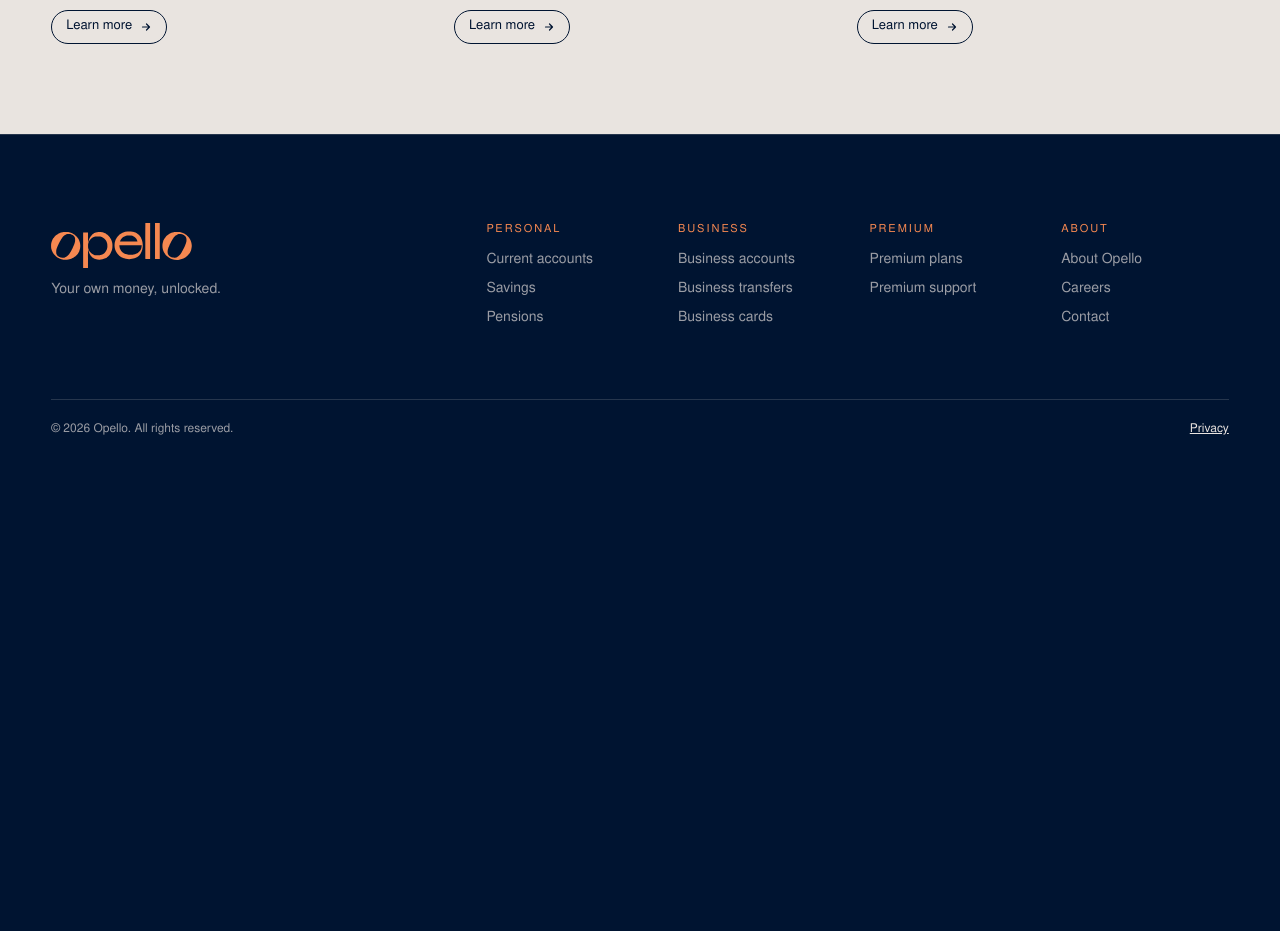
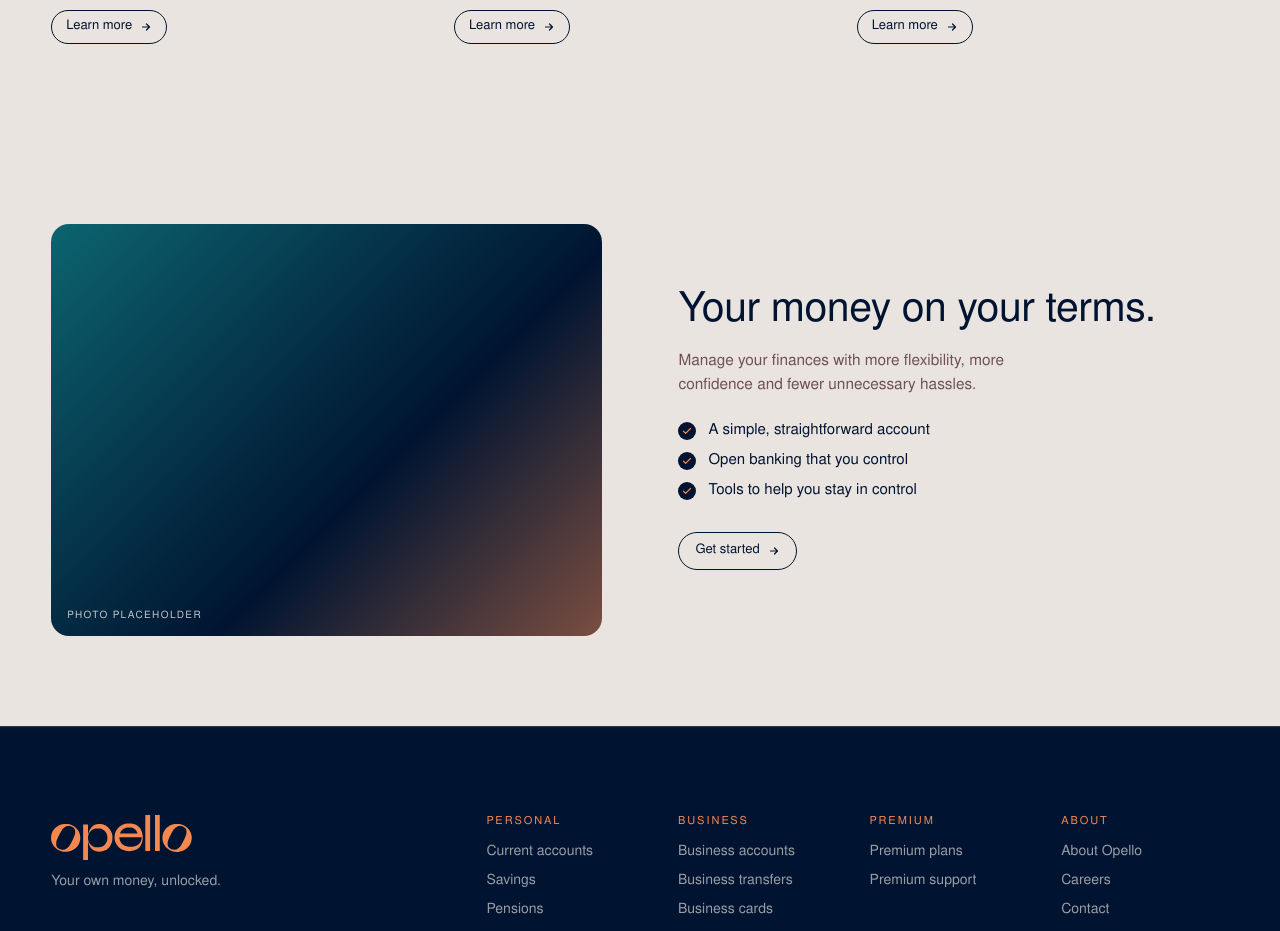
Before and after one commit to opello-uk/website, a SvelteKit app: page /studio in a window 1280 px wide. Shown: the part 1300-2231 px from the top of the page. Before the commit the page ends 1764 px from the top, so only its background shows below. Built offline with nearby package versions, Linux system fonts and the light colour scheme.

Commit message:
Studio: split section "Your money on your terms." (placeholder copy and photo)
🪂 Generated with [Skydive](https://skydive.com)

```diff
--- /dev/null
+++ b/src/lib/studio/StudioSplit.svelte
@@ -0,0 +1,164 @@
+<script lang="ts">
+	// "Your money on your terms." split section. Copy and tick list are placeholders from the deck.
+	// The image is a placeholder tile until licensed photography is supplied.
+	const points = [
+		'A simple, straightforward account',
+		'Open banking that you control',
+		'Tools to help you stay in control'
+	];
+</script>
+
+<section class="split" aria-labelledby="split-title">
+	<div class="media" role="img" aria-label="Placeholder photo">
+		<span class="ph-label">Photo placeholder</span>
+	</div>
+
+	<div class="copy">
+		<!-- Placeholder copy: confirm before launch -->
+		<h2 id="split-title">Your money on your terms.</h2>
+		<p>
+			Manage your finances with more flexibility, more confidence and fewer unnecessary hassles.
+		</p>
+
+		<ul class="ticks">
+			{#each points as point (point)}
+				<li>
+					<svg viewBox="0 0 24 24" width="16" height="16" aria-hidden="true" focusable="false">
+						<path
+							d="M5 12.5l4.2 4.2L19 7"
+							fill="none"
+							stroke="currentColor"
+							stroke-width="2.4"
+							stroke-linecap="round"
+							stroke-linejoin="round"
+						/>
+					</svg>
+					<span>{point}</span>
+				</li>
+			{/each}
+		</ul>
+
+		<a class="learn" href="#split-title">
+			<span>Get started</span>
+			<svg viewBox="0 0 24 24" width="12" height="12" aria-hidden="true" focusable="false">
+				<path
+					d="M5 12h13M13 6l6 6-6 6"
+					fill="none"
+					stroke="currentColor"
+					stroke-width="2.4"
+					stroke-linecap="round"
+					stroke-linejoin="round"
+				/>
+			</svg>
+		</a>
+	</div>
+</section>
+
+<style>
+	.split {
+		display: grid;
+		grid-template-columns: minmax(0, 1fr) minmax(0, 1fr);
+		align-items: center;
+		gap: clamp(32px, 6vw, 96px);
+		background: var(--clay);
+		color: var(--deep);
+		padding: clamp(56px, 7vw, 96px) clamp(20px, 4vw, 56px);
+	}
+
+	.media {
+		position: relative;
+		aspect-ratio: 4 / 3;
+		border-radius: 18px;
+		overflow: hidden;
+		background: linear-gradient(135deg, #0c6470 0%, #001431 60%, #f58851 140%);
+	}
+	.ph-label {
+		position: absolute;
+		left: 16px;
+		bottom: 14px;
+		font-size: 10px;
+		letter-spacing: 0.14em;
+		text-transform: uppercase;
+		color: var(--clay);
+		opacity: 0.85;
+	}
+
+	h2 {
+		margin: 0 0 16px;
+		font-weight: 400;
+		font-size: clamp(28px, 3.2vw, 44px);
+		line-height: 1.08;
+		letter-spacing: -0.01em;
+	}
+	.copy > p {
+		margin: 0 0 24px;
+		max-width: 40ch;
+		font-size: clamp(15px, 1.2vw, 17px);
+		line-height: 1.55;
+		color: var(--mushroom);
+	}
+
+	.ticks {
+		list-style: none;
+		margin: 0 0 32px;
+		padding: 0;
+		display: grid;
+		gap: 12px;
+	}
+	.ticks li {
+		display: flex;
+		align-items: center;
+		gap: 12px;
+		font-size: 15px;
+	}
+	.ticks svg {
+		flex: none;
+		color: var(--peach);
+		background: var(--deep);
+		border-radius: 50%;
+		padding: 3px;
+		box-sizing: content-box;
+		width: 12px;
+		height: 12px;
+	}
+
+	.learn {
+		display: inline-flex;
+		align-items: center;
+		gap: 8px;
+		padding: 10px 16px;
+		border-radius: 999px;
+		border: 1px solid var(--deep);
+		color: var(--deep);
+		font-size: 13px;
+		text-decoration: none;
+		transition: background-color 220ms var(--ease);
+	}
+	.learn:hover {
+		background: var(--deep);
+		color: var(--clay);
+	}
+	.learn:focus-visible {
+		outline: 2px solid var(--peach);
+		outline-offset: 3px;
+	}
+	.learn svg {
+		transition: transform 220ms var(--ease);
+	}
+	.learn:hover svg {
+		transform: translateX(2px);
+	}
+
+	@media (max-width: 800px) {
+		.split {
+			grid-template-columns: 1fr;
+		}
+	}
+
+	@media (prefers-reduced-motion: reduce) {
+		.learn,
+		.learn svg {
+			transition: none;
+		}
+	}
+</style>
--- a/src/routes/studio/+page.svelte
+++ b/src/routes/studio/+page.svelte
@@ -3,6 +3,7 @@
 	import StudioFooter from '#lib/studio/StudioFooter.svelte';
 	import StudioHero from '#lib/studio/StudioHero.svelte';
 	import StudioProducts from '#lib/studio/StudioProducts.svelte';
+	import StudioSplit from '#lib/studio/StudioSplit.svelte';
 
 	const title = 'Opello studio (unlisted preview)';
 </script>
@@ -20,7 +21,8 @@
 		<p class="marker">Studio build. Placeholder copy, not for launch.</p>
 		<StudioHero />
 		<StudioProducts />
-		<!-- The split section and the rest land in the next steps. -->
+		<StudioSplit />
+		<!-- The navy banner and the rest land in the next steps. -->
 	</main>
 
 	<StudioFooter />
```
